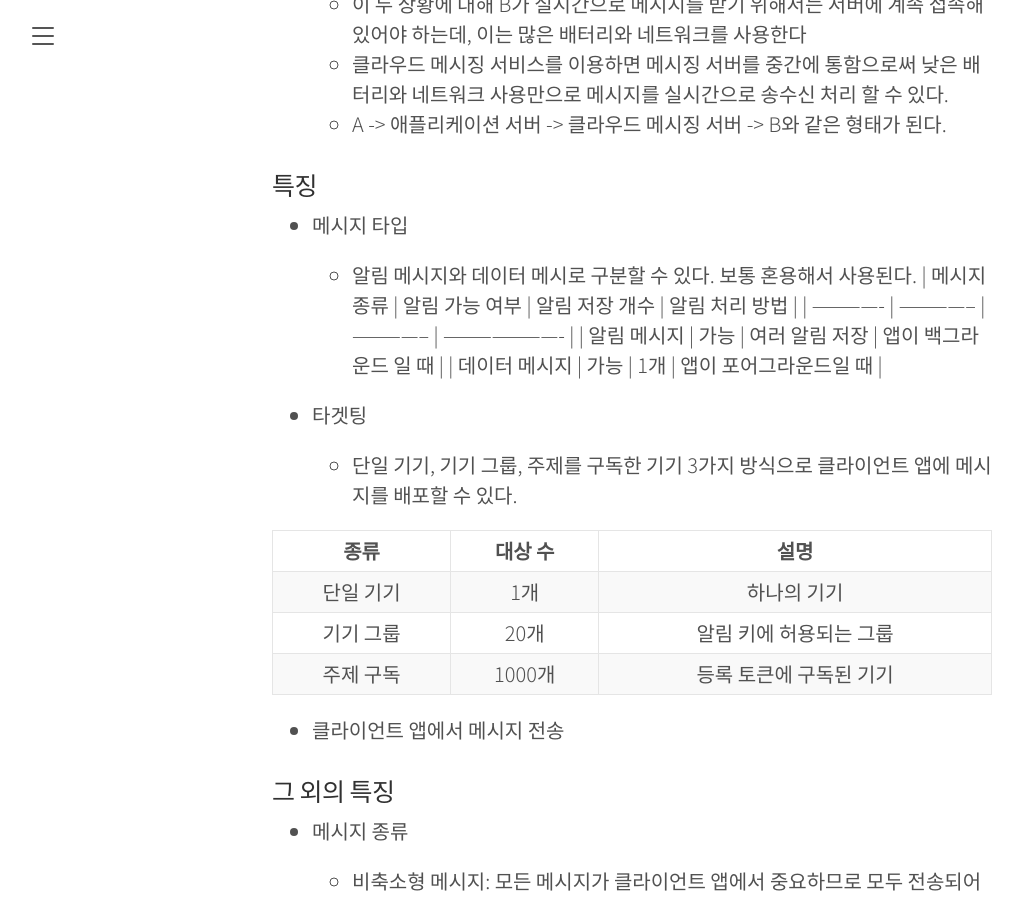
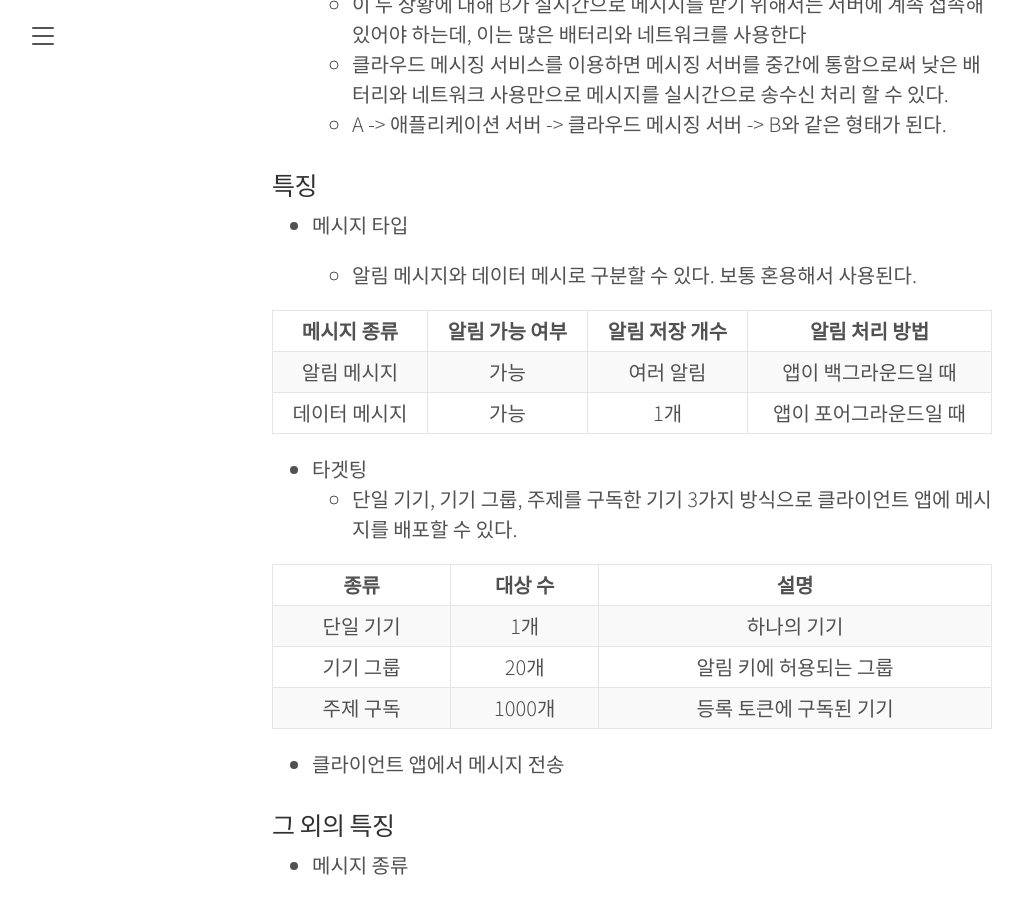
Before and after one commit to ssseungzz/ssseungzz.github.io, a Jekyll site: the page built from _posts/2020-11-09-FCM-알아보기.md, in a window 1280 px wide and 900 px high, scrolled down 786 px. Shown: the whole window, without its empty margins (8-1031 px from the left). Built offline with Jekyll 4.4.1, drawn with Linux system fonts in a browser that asks for light colours.

Commit message:
2020-11-09 FCM 포스트 수정 - 표 수정

```diff
--- a/_posts/2020-11-09-FCM-알아보기.md
+++ b/_posts/2020-11-09-FCM-알아보기.md
@@ -30,10 +30,13 @@ categories: develop
 * 메시지 타입
 
   * 알림 메시지와 데이터 메시로 구분할 수 있다. 보통 혼용해서 사용된다.
-| 메시지 종류   | 알림 가능 여부 | 알림 저장 개수 | 알림 처리 방법         |
-| ------------- | -------------- | -------------- | ---------------------- |
-| 알림 메시지   | 가능           | 여러 알림 저장 | 앱이 백그라운드 일 때  |
-| 데이터 메시지 | 가능           | 1개            | 앱이 포어그라운드일 때 |
+
+|  메시지 종류  | 알림 가능 여부 | 알림 저장 개수 |     알림 처리 방법     |
+| :-----------: | :------------: | :------------: | :--------------------: |
+|  알림 메시지  |      가능      |   여러 알림    |  앱이 백그라운드일 때  |
+| 데이터 메시지 |      가능      |      1개       | 앱이 포어그라운드일 때 |
+
+
 
 * 타겟팅
   * 단일 기기, 기기 그룹, 주제를 구독한 기기 3가지 방식으로 클라이언트 앱에 메시지를 배포할 수 있다.
```
